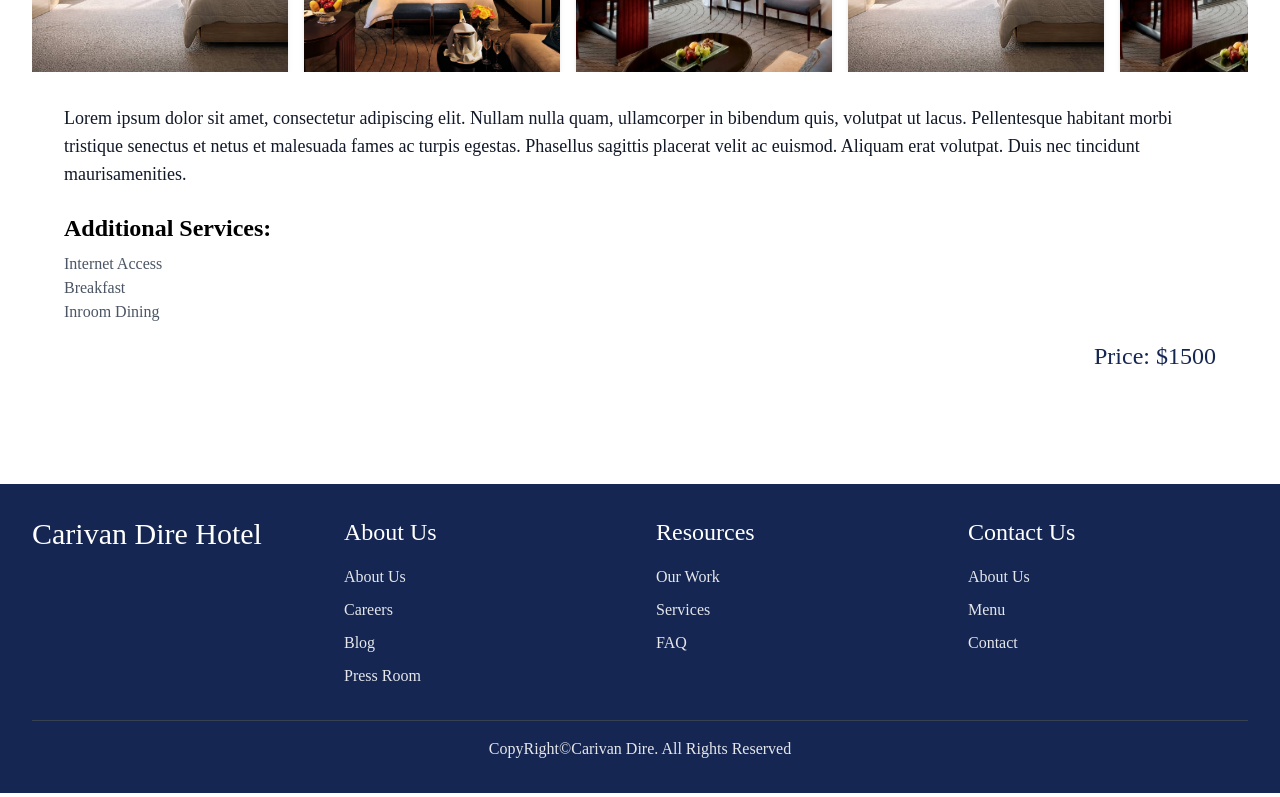
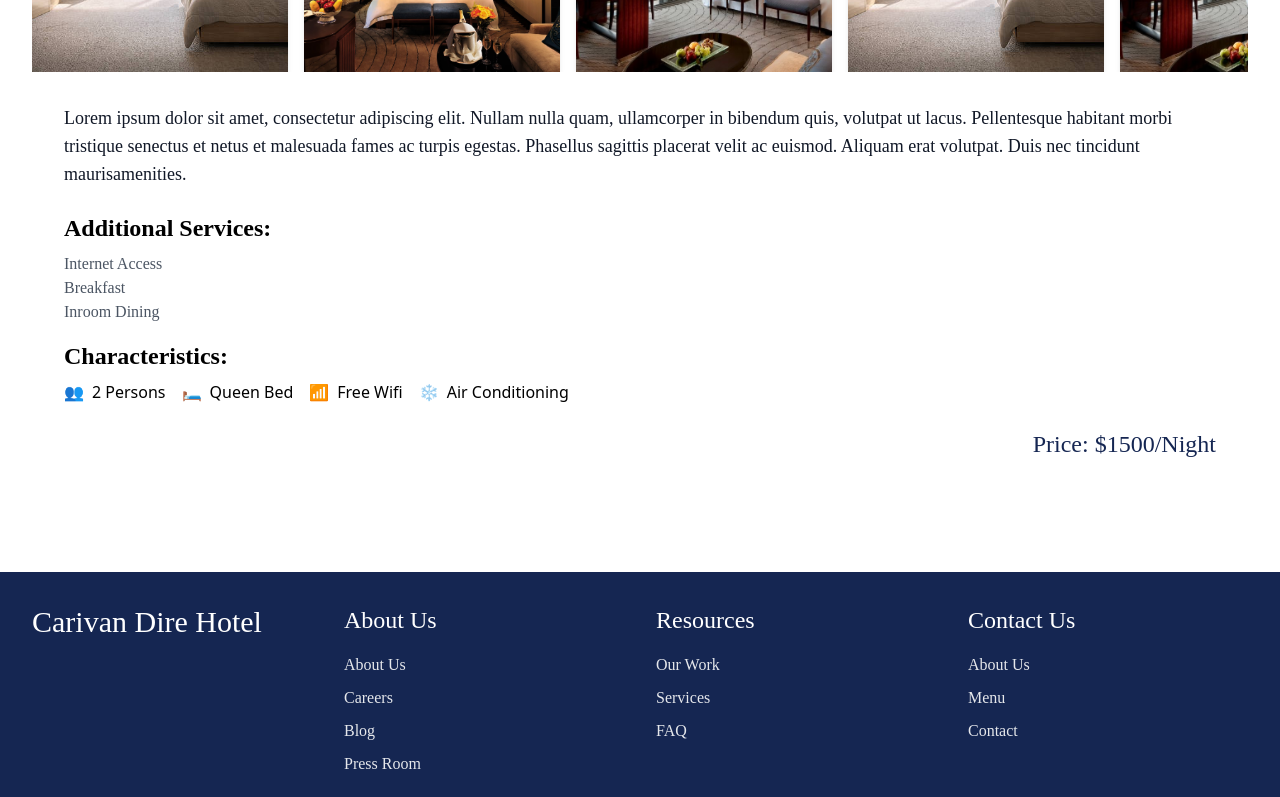
Before and after one commit to Metyme1/Caravan, a React (Create React App) app: page /rooms/1 in a window 1280 px wide. Shown: the part 832-1629 px from the top of the page. Built offline with nearby package versions, Linux system fonts and the light colour scheme; a web font is replaced by a local one.

Commit message:
room page edited

```diff
--- a/src/pages/Rooms.js
+++ b/src/pages/Rooms.js
@@ -94,7 +94,7 @@ const Rooms = () => {
               <div
                 className="absolute bg-white p-12 shadow-md"
                 style={{
-                  width: '40%', // Increase the width of the card
+                  width: '40%',
                   top: '10%',
                   left: index % 2 === 0 ? 'auto' : '5%',
                   right: index % 2 === 0 ? '5%' : 'auto',
--- a/src/pages/detailPage.js
+++ b/src/pages/detailPage.js
@@ -20,40 +20,66 @@ const roomDetails = [
     id: 1,
     name: "Standard Room",
     image: room1,
-    gallery: [room1, room2, room3,room10,room12],
-    price: "1500",
+    gallery: [room1, room2, room3, room10, room12],
+    price: "1500/Night",
     description: "Lorem ipsum dolor sit amet, consectetur adipiscing elit. Nullam nulla quam, ullamcorper in bibendum quis, volutpat ut lacus. Pellentesque habitant morbi tristique senectus et netus et malesuada fames ac turpis egestas. Phasellus sagittis placerat velit ac euismod. Aliquam erat volutpat. Duis nec tincidunt maurisamenities.",
     additionalServices: "Internet Access, Breakfast, Inroom Dining",
-
+    characteristics: [
+      { icon: "👥", label: "2 Persons" },
+      { icon: "🛏️", label: "Queen Bed" },
+      { icon: "📶", label: "Free Wifi" },
+      { icon: "❄️", label: "Air Conditioning" },
+    ],
   },
   {
     id: 2,
-    name: "DoubleBed",
-    image: room4,
-    gallery: [room4, room5, room6],
-    price: "2000",
+    name: "Twin Bed Room",
+    image: room2,
+    gallery: [room4, room5, room6, room10, room11],
+    price: "1800/Night",
     description: "A deluxe room with superior amenities.",
     additionalServices: "Internet Access, Breakfast, Inroom Dining",
+    characteristics: [
+      { icon: "👥", label: "2 Persons" },
+      { icon: "🛏️", label: "Twin Beds" },
+      { icon: "📶", label: "Free Wifi" },
+      { icon: "🍽️", label: "Breakfast Included" },
+    ],
   },
   {
     id: 3,
     name: "Semi-Sweet Room",
-    image: room7,
+    image: room3,
     gallery: [room7, room8, room9],
-    price: "2500",
+    price: "1600/Night",
     description: "An executive room with premium features.",
     additionalServices: "Internet Access, Breakfast, Inroom Dining",
+    characteristics: [
+      { icon: "👥", label: "3 Persons" },
+      { icon: "🛏️", label: "King Bed" },
+      { icon: "📶", label: "Free Wifi" },
+      { icon: "🍽️", label: "Breakfast Included" },
+      { icon: "🛁", label: "Private Bathroom" },
+    ],
   },
   {
     id: 4,
     name: "Sweet Room",
-    image: room10,
+    image: room4,
     gallery: [room10, room11, room12],
-    price: "3000",
+    price: "3000/Night",
     description: "A luxurious suite with exclusive amenities.",
     additionalServices: "Internet Access, Breakfast, Inroom Dining",
+    characteristics: [
+      { icon: "👥", label: "4 Persons" },
+      { icon: "🛏️", label: "King Bed" },
+      { icon: "📶", label: "Free Wifi" },
+      { icon: "🍽️", label: "Breakfast Included" },
+      { icon: "🛁", label: "Jacuzzi" },
+    ],
   }
 ];
+
 const RoomDetail = () => {
   const { id } = useParams();
   const room = roomDetails.find(room => room.id === parseInt(id));
@@ -67,16 +93,15 @@ const RoomDetail = () => {
 
   return (
     <div className="bg-white min-h-screen py-4">
-
-    <header className="bg-white ">
+      <header className="bg-white">
         <div className="max-w-7xl mx-auto px-4 sm:px-6 lg:px-8 text-center">
-        <h1 className="text-4xl  font-times">{room.name}</h1>
+          <h1 className="text-4xl font-times">{room.name}</h1>
         </div>
       </header>
       <section className="py-8">
         <div className="max-w-7xl mx-auto px-4 sm:px-6 lg:px-8">
           <div className="bg-white shadow-md overflow-hidden mb-8">
-          <img src={room.image} alt={room.name} className="w-full h-96 object-cover"/>
+            <img src={room.image} alt={room.name} className="w-full h-96 object-cover" />
           </div>
           <section className="">
             <div className="flex overflow-x-auto space-x-4">
@@ -110,13 +135,23 @@ return (
           </section>
           <div className="bg-white overflow-hidden mb-8">
             <div className="p-8">
-
               <p className="text-gray-900 font-times mb-6 text-lg">{room.description}</p>
               <div className="mb-4">
-              <h3 className="text-2xl font-times  font-bold mb-2">Additional Services:</h3>
+                <h3 className="text-2xl font-times font-bold mb-2">Additional Services:</h3>
                 <p>{room.additionalServices.split(', ').map((service, index) => (
                   <span key={index} className="block font-times text-gray-600">{service}</span>
                 ))}</p>
+              </div>
+              <div className="mb-4">
+                <h3 className="text-2xl font-times font-bold mb-2">Characteristics:</h3>
+                <div className="flex flex-wrap items-center space-x-4 mb-4">
+                  {room.characteristics.map((characteristic, idx) => (
+                    <div key={idx} className="flex items-center space-x-2 mb-2">
+                      <span role="img" aria-label="characteristic-icon">{characteristic.icon}</span>
+                      <span>{characteristic.label}</span>
+                    </div>
+                  ))}
+                </div>
               </div>
               <div className="text-right">
                 <p className="text-2xl font-times text-custom-blue">Price: ${room.price}</p>
```
Also changed, not shown: src/components/RoomDetail.js (deleted). Lines whose indentation alone changed are shown as unchanged.
